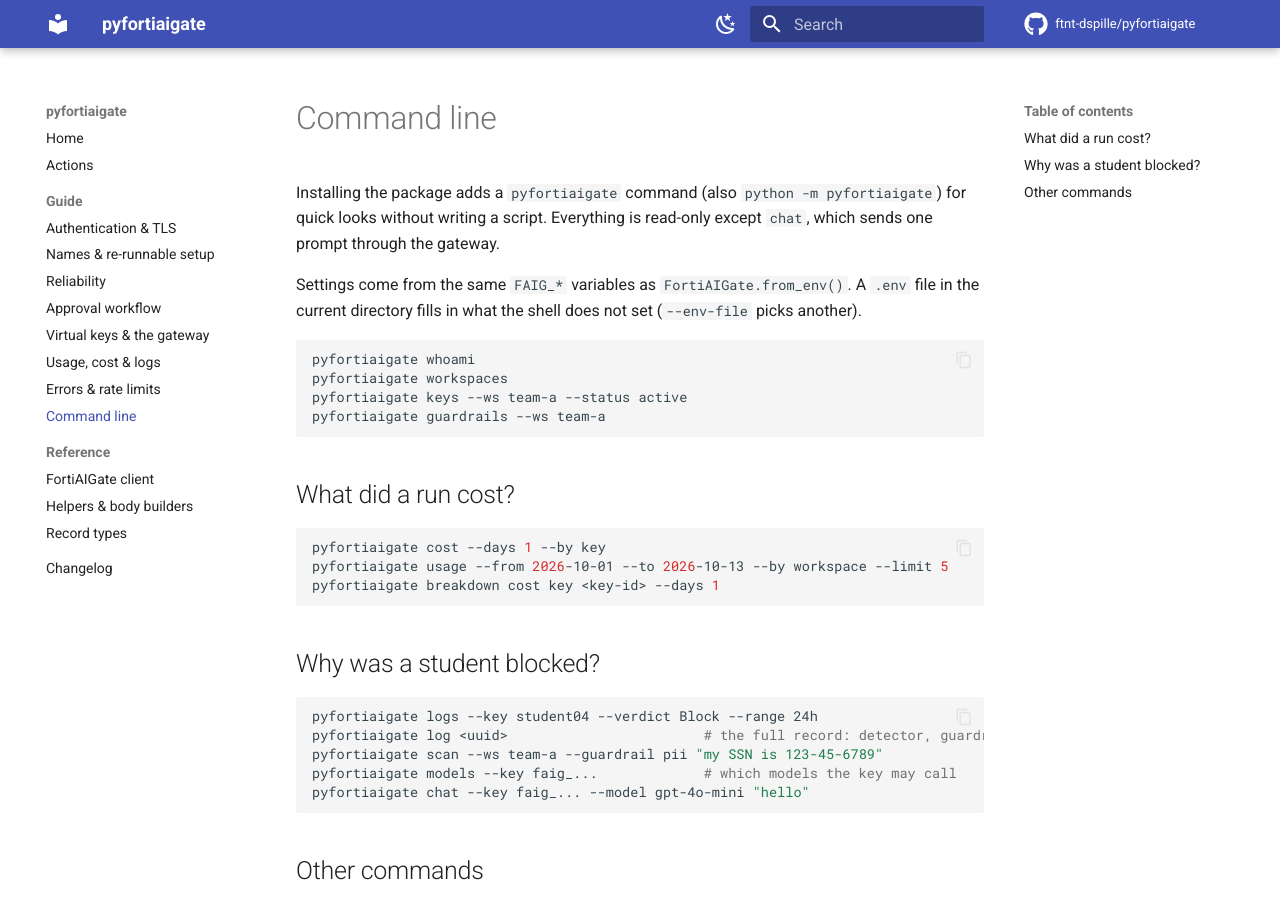
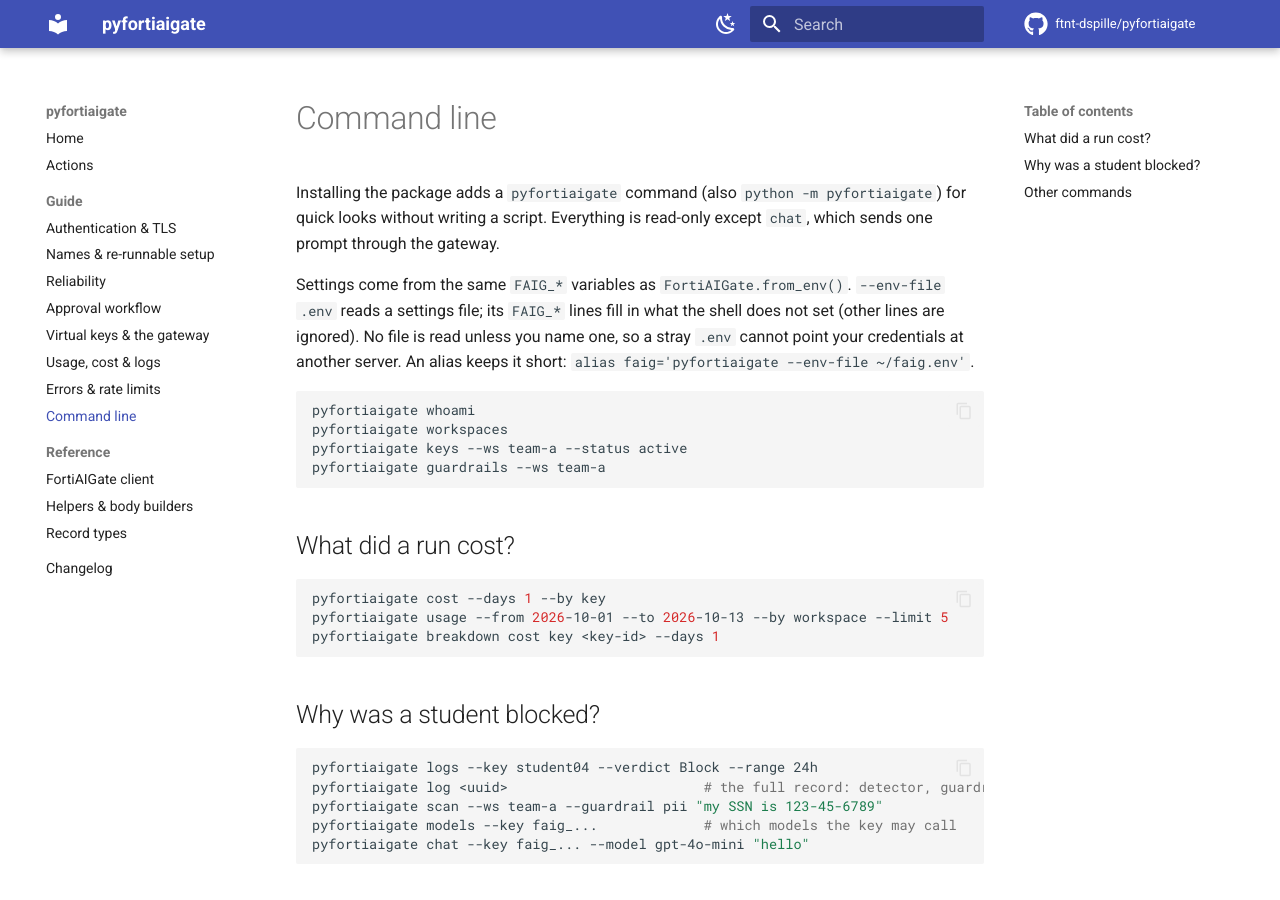
Before and after one commit to ftnt-dspille/pyfortiaigate, an MkDocs documentation site: the page built from docs/guide/cli.md, in a window 1280 px wide and 900 px high. Built offline with MkDocs 1.6.1 and Material for MkDocs 9.7.7, drawn with Linux system fonts in a browser that asks for light colours; comment, search, counter and statistics services are not loaded.

Commit message:
Harden name lookups and the CLI settings file; format markdown code
- approve/reject by name require ws_id: the review-queue lookup could approve
  another workspace's object that shares the name.
- A custom detector named like a built-in detector is refused as ambiguous
  instead of silently resolving to one of them.
- The CLI reads a settings file only when --env-file names one, and only its
  FAIG_* lines, so a stray .env cannot redirect shell credentials.
- ruff format for the docs' Python code blocks (CI lint).

````diff
--- a/docs/guide/cli.md
+++ b/docs/guide/cli.md
@@ -4,9 +4,11 @@
 `python -m pyfortiaigate`) for quick looks without writing a script. Everything
 is read-only except `chat`, which sends one prompt through the gateway.
 
-Settings come from the same `FAIG_*` variables as `FortiAIGate.from_env()`. A
-`.env` file in the current directory fills in what the shell does not set
-(`--env-file` picks another).
+Settings come from the same `FAIG_*` variables as `FortiAIGate.from_env()`.
+`--env-file .env` reads a settings file; its `FAIG_*` lines fill in what the
+shell does not set (other lines are ignored). No file is read unless you name
+one, so a stray `.env` cannot point your credentials at another server. An
+alias keeps it short: `alias faig='pyfortiaigate --env-file ~/faig.env'`.
 
 ```bash
 pyfortiaigate whoami
````
Also changed, not shown: CHANGELOG.md (+5 -3 lines), docs/actions.md (+3 -2 lines), docs/guide/setup.md (+4 -2 lines), 5 other files.
